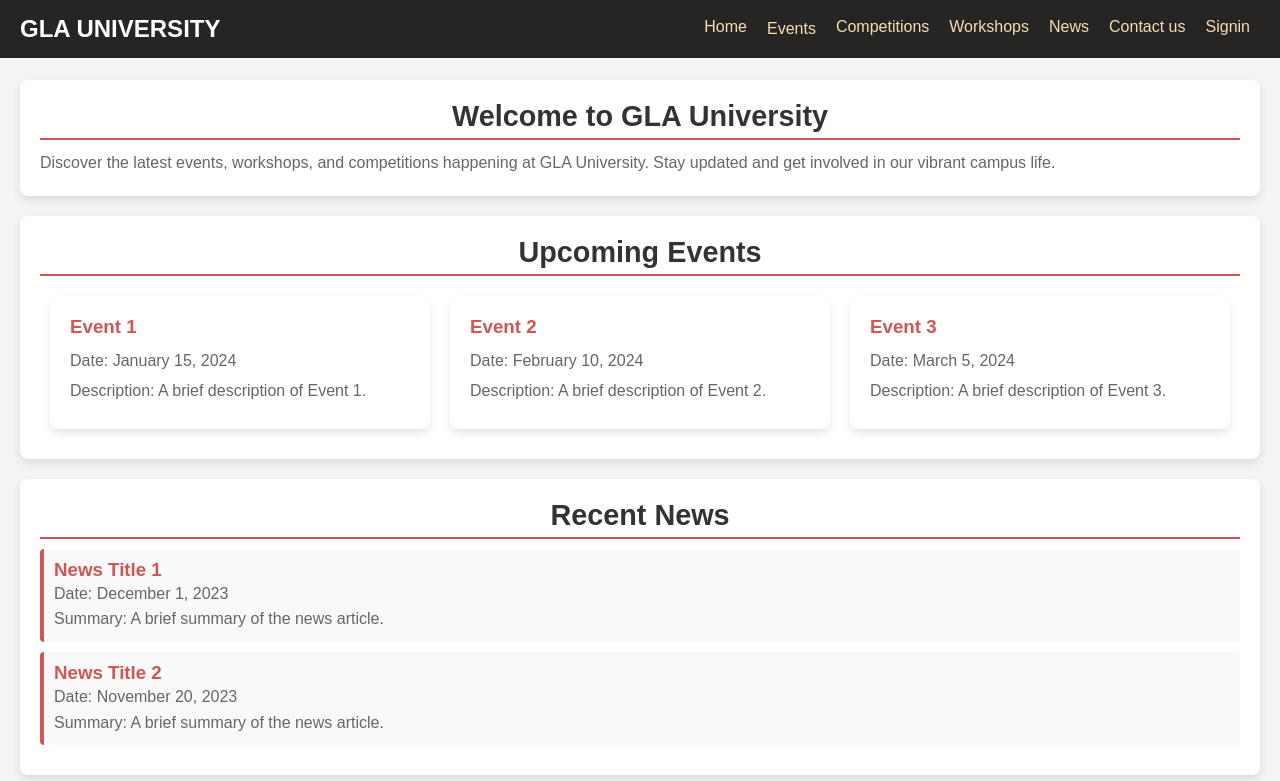
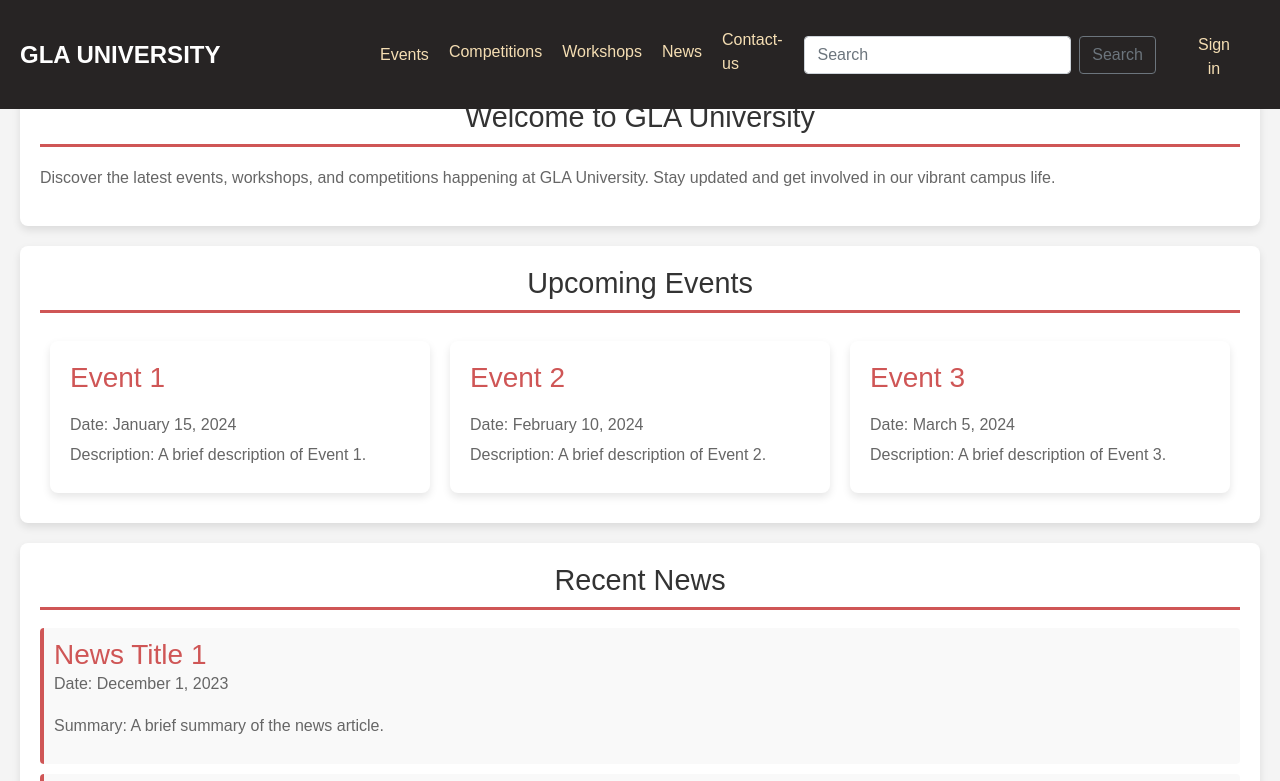
Before and after one commit to dhruvbhadhotiya/Tiny-Project, a plain HTML site: page Index Page/index.html in a window 1280 px wide. Shown: the top 781 px of the page. Drawn offline with nearby package versions, Linux system fonts and the light colour scheme.

Commit message:
Structured Pfoject

```diff
--- a/Index Page/index.html
+++ b/Index Page/index.html
@@ -1,19 +1,19 @@
-<!DOCTYPE html>
+<!DOCTYPE html5>
 <html lang="en">
 <head>
     <meta charset="UTF-8">
     <meta name="viewport" content="width=device-width, initial-scale=1.0">
     <title>GLA University Events</title>
     <link rel="stylesheet" href="style.css">
+    <link href="https://cdn.jsdelivr.net/npm/bootstrap@5.0.2/dist/css/bootstrap.min.css" rel="stylesheet" integrity="sha384-EVSTQN3/azprG1Anm3QDgpJLIm9Nao0Yz1ztcQTwFspd3yD65VohhpuuCOmLASjC" crossorigin="anonymous">
 </head>
 <body>
     <div>
         <!-- --------------------------------- NAVBAR ---------------------- -->
         <header>
             <a href="#" class="logo">Gla university</a>
-            <div class="navbar">
+            <nav class="navbar">
                 <div class="navbar-items">
-                    <a href="#">Home</a>
                     <div class="dropdown">
                         <a href="#">Events</a>
                         <div class="dropdown-content">
@@ -28,10 +28,16 @@
                     <a href="#">Competitions</a>
                     <a href="#">Workshops</a>
                     <a href="#">News</a>
-                    <a href="#">Contact us</a>
-                    <a href="#" class="Signin">Signin</a>
+                    <a href="#">Contact-us</a>
+                    <div class="container-fluid">
+                        <form class="d-flex">
+                          <input class="form-control me-2" type="search" placeholder="Search" aria-label="Search">
+                          <button class="btn btn-outline-secondary" type="submit">Search</button>
+                        </form>
+                    </div>
+                    <a href="#" class="signin-btn">Sign in</a>
                 </div>
-            </div>
+            </nav>
         </header>
         <!-- -------------------------MAIN CONTENT-------------------------- -->
         <main>
@@ -102,5 +108,7 @@
         </footer>
 
     </div>
+
+    <script src="https://cdn.jsdelivr.net/npm/bootstrap@5.0.2/dist/js/bootstrap.bundle.min.js" integrity="sha384-MrcW6ZMFYlzcLA8Nl+NtUVF0sA7MsXsP1UyJoMp4YLEuNSfAP+JcXn/tWtIaxVXM" crossorigin="anonymous"></script>
 </body>
 </html>
--- a/Index Page/style.css
+++ b/Index Page/style.css
@@ -6,7 +6,7 @@
 }
 
 body {
-    background-image: images/;
+    background-image: url('images/background.jpg');
     display: flex;
     flex-direction: column;
     min-height: 100vh;
@@ -24,7 +24,7 @@ header {
     display: flex;
     justify-content: space-between;
     align-items: center;
-    padding: 15px 20px;
+    padding: 0.9375em 1.25em;
     transition: 0.5s ease;
 }
 
@@ -50,13 +50,13 @@ header .navbar .navbar-items a {
     color: wheat;
     font-size: 1em;
     font-weight: 500;
-    margin: 0 10px;
+    margin: 0 0.625em;
     text-decoration: none;
-    padding-bottom: 5px;
+    padding-bottom: 0.3125em;
 }
 
 header .navbar .navbar-items a:hover {
-    border-bottom: 2px solid wheat;
+    border-bottom: 0.125em solid wheat;
 }
 
 header, footer {
@@ -65,9 +65,10 @@ header, footer {
 
 main {
     flex-grow: 1;
-    padding: 20px;
-    padding-top: 80px; /* Add padding to the top to create space for the fixed navbar */
+    padding: 1.25em;
+    padding-top: 5em; /* Add padding to the top to create space for the fixed navbar */
     background-color: #f4f4f4;
+
 }
 
 /* --------------------------CSS FOR DROPDOWN--------------------------------------- */
@@ -80,14 +81,14 @@ main {
     display: none;
     position: absolute;
     background-color: #cf5656;
-    min-width: 160px;
-    box-shadow: 0px 8px 16px 0px rgba(0,0,0,0.2);
+    min-width: 10em;
+    box-shadow: 0em 0.5em 1em 0em rgba(0,0,0,0.2);
     z-index: 1;
 }
 
 .dropdown-content a {
     color: black;
-    padding: 12px 16px;
+    padding: 0.75em 1em;
     text-decoration: none;
     display: block;
 }
@@ -102,19 +103,19 @@ main {
 
 /* --------------------------CSS FOR MAIN CONTENT----------------------------------- */
 .introduction, .upcoming-events, .recent-news {
-    margin-bottom: 20px;
-    padding: 20px;
+    margin-bottom: 1.25em;
+    padding: 1.25em;
     background-color: white;
-    border-radius: 8px;
-    box-shadow: 0 4px 8px rgba(0, 0, 0, 0.1);
+    border-radius: 0.5em;
+    box-shadow: 0 0.25em 0.5em rgba(0, 0, 0, 0.1);
 }
 
 .introduction h1, .upcoming-events h2, .recent-news h2 {
-    margin-bottom: 10px;
+    margin-bottom: 0.625em;
     color: #333;
     font-size: 1.8em;
-    border-bottom: 2px solid #cf5656;
-    padding-bottom: 5px;
+    border-bottom: 0.125em solid #cf5656;
+    padding-bottom: 0.3125em;
 }
 
 .introduction p, .upcoming-events p, .recent-news p {
@@ -131,35 +132,36 @@ main {
 }
 
 .upcoming-events li {
-    flex: 1 1 calc(33.333% - 20px);
-    margin: 10px;
-    padding: 20px;
+    flex: 1 1 calc(33.333% - 1.25em);
+    margin: 0.625em;
+    padding: 1.25em;
     background-color: #fff;
-    border-radius: 8px;
-    box-shadow: 0 4px 8px rgba(0, 0, 0, 0.1);
+    border-radius: 0.5em;
+    box-shadow: 0 0.25em 0.5em rgba(0, 0, 0, 0.1);
     transition: transform 0.3s;
 }
 
 .upcoming-events li:hover {
-    transform: translateY(-5px);
+    transform: translateY(-0.3125em);
+    cursor:pointe;
 }
 
 .upcoming-events li h3 {
-    margin: 0 0 10px;
+    margin: 0 0 0.625em;
     color: #cf5656;
 }
 
 .upcoming-events li p {
-    margin: 5px 0;
+    margin: 0.3125em 0;
     color: #666;
 }
 
 .recent-news article {
-    margin-bottom: 10px;
-    padding: 10px;
+    margin-bottom: 0.625em;
+    padding: 0.625em;
     background-color: #f9f9f9;
-    border-left: 4px solid #cf5656;
-    border-radius: 4px;
+    border-left: 0.25em solid #cf5656;
+    border-radius: 0.25em;
 }
 
 .recent-news article h3 {
@@ -171,7 +173,7 @@ main {
 footer {
     background-color: #333;
     color: white;
-    padding: 20px 0;
+    padding: 1.25em 0;
     text-align: center;
 }
 
@@ -183,28 +185,60 @@ footer {
 }
 
 .contact-info, .social-media {
-    margin: 10px;
+    margin: 0.625em;
 }
 
 .contact-info h3, .social-media h3 {
-    margin-bottom: 10px;
+    margin-bottom: 0.625em;
 }
 
 .contact-info p {
-    margin: 5px 0;
+    margin: 0.3125em 0;
 }
 
 .social-media a {
-    margin: 0 10px;
+    margin: 0 0.625em;
     display: inline-block;
 }
 
 .social-media img {
-    width: 30px;
-    height: 30px;
+    width: 1.875em;
+    height: 1.875em;
     transition: transform 0.3s;
 }
 
 .social-media img:hover {
     transform: scale(1.2);
 }
+
+.signin-btn {
+    background: none;
+    color: black;
+    padding: 0.625em 1.25em;
+    text-align: center;
+    text-decoration: none;
+    display: inline-block;
+    font-size: 1em;
+    margin: 0.25em 0.125em;
+    cursor: pointer;
+    border-radius: 0.75em;
+    transition: background 0.3s ease;
+}
+.signin-btn:hover {
+    background: rgb(136, 93, 13);
+}
+.btn-outline-secondary {
+    color: wheat;
+    border-color: wheat;
+}
+.btn-outline-secondary:hover {
+    background-color: wheat;
+    color: black;
+}
+.navbar-items {
+    display: flex;
+    align-items: center;
+}
+.navbar-items a {
+    margin-left: 1.875em;
+}
```
Also changed, not shown: 1 other file.
